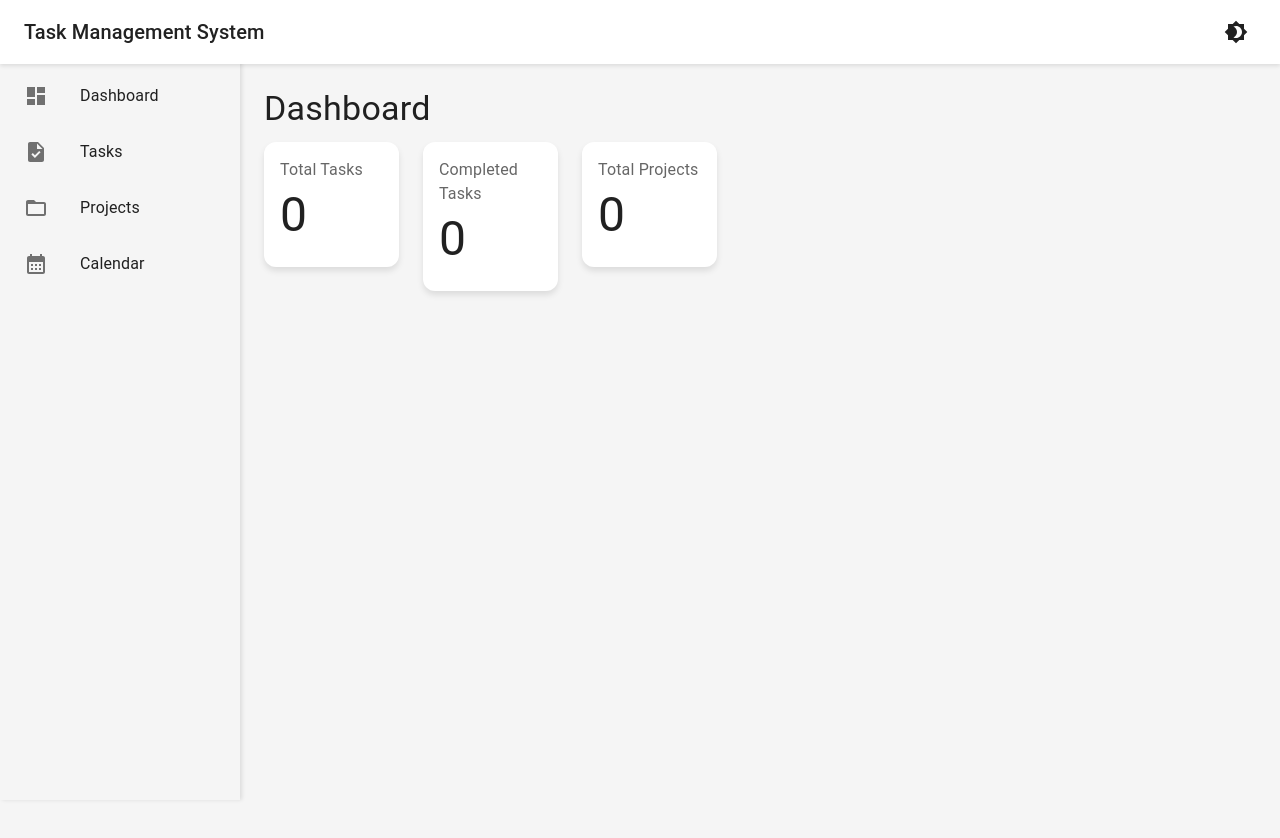
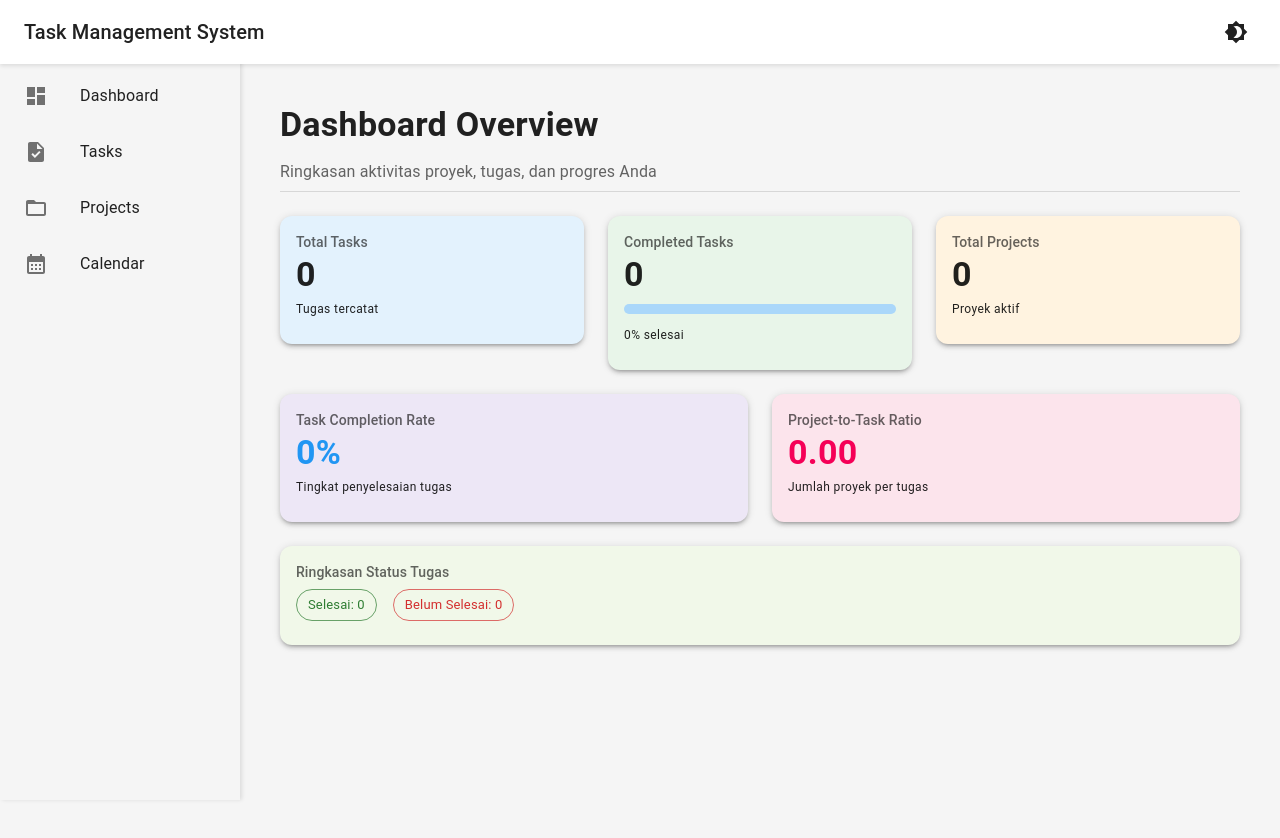
Before and after one commit to diarboy/task-management, a React (Vite) app: page / in a window 1280 px wide. Shown: the top 838 px of the page. Built offline with nearby package versions, Linux system fonts and the light colour scheme; no server answers; the database is empty.

Commit message:
perubahan dashboard dengan progres bar

```diff
--- a/package.json
+++ b/package.json
@@ -12,9 +12,10 @@
   "dependencies": {
     "@emotion/react": "^11.11.3",
     "@emotion/styled": "^11.11.0",
-    "@mui/icons-material": "^5.15.6",
+    "@mui/icons-material": "^5.17.1",
     "@mui/material": "^5.15.6",
     "firebase": "^11.8.1",
+    "framer-motion": "^12.14.0",
     "react": "^19.1.0",
     "react-dom": "^19.1.0",
     "react-router-dom": "^6.21.3",
--- a/src/pages/Dashboard.tsx
+++ b/src/pages/Dashboard.tsx
@@ -6,33 +6,60 @@ import {
   Grid,
   Typography,
   CircularProgress,
+  LinearProgress,
+  Divider,
+  Chip,
+  Stack,
 } from '@mui/material';
 import { collection, getDocs } from 'firebase/firestore';
 import { db } from '../firebase';
 
+interface Stats {
+  totalTasks: number;
+  completedTasks: number;
+  totalProjects: number;
+}
+
 export default function Dashboard() {
-  const [stats, setStats] = useState({
+  const [stats, setStats] = useState<Stats>({
     totalTasks: 0,
     completedTasks: 0,
     totalProjects: 0,
   });
-  const [loading, setLoading] = useState(true);
+
+  const [loading, setLoading] = useState<boolean>(true);
 
   useEffect(() => {
     const fetchStats = async () => {
       const tasksSnapshot = await getDocs(collection(db, 'tasks'));
       const projectsSnapshot = await getDocs(collection(db, 'projects'));
 
+      const completedTasks = tasksSnapshot.docs.filter(doc => doc.data().completed).length;
+
       setStats({
         totalTasks: tasksSnapshot.size,
-        completedTasks: tasksSnapshot.docs.filter(doc => doc.data().completed).length,
+        completedTasks,
         totalProjects: projectsSnapshot.size,
       });
+
       setLoading(false);
     };
 
     fetchStats();
   }, []);
+
+  const formatNumber = (num: number): string =>
+    new Intl.NumberFormat().format(num);
+
+  const progress: number =
+    stats.totalTasks > 0
+      ? Math.round((stats.completedTasks / stats.totalTasks) * 100)
+      : 0;
+
+  const ratio =
+    stats.totalTasks > 0
+      ? (stats.totalProjects / stats.totalTasks).toFixed(2)
+      : '0.00';
 
   if (loading) {
     return (
@@ -43,44 +70,115 @@ export default function Dashboard() {
   }
 
   return (
-    <Box>
-      <Typography variant="h4" gutterBottom>
-        Dashboard
+    <Box p={2}>
+      <Typography variant="h4" fontWeight="bold" gutterBottom>
+        Dashboard Overview
       </Typography>
+      <Typography variant="subtitle1" color="textSecondary" gutterBottom>
+        Ringkasan aktivitas proyek, tugas, dan progres Anda
+      </Typography>
+      <Divider sx={{ mb: 3 }} />
+
       <Grid container spacing={3}>
+        {/* Total Tasks */}
         <Grid item xs={12} sm={4}>
-          <Card>
+          <Card sx={{ backgroundColor: '#e3f2fd', boxShadow: 3 }}>
             <CardContent>
-              <Typography color="textSecondary" gutterBottom>
+              <Typography variant="subtitle2" color="textSecondary">
                 Total Tasks
               </Typography>
-              <Typography variant="h3">
-                {stats.totalTasks}
+              <Typography variant="h4" fontWeight="bold">
+                {formatNumber(stats.totalTasks)}
               </Typography>
+              <Typography variant="caption">Tugas tercatat</Typography>
             </CardContent>
           </Card>
         </Grid>
+
+        {/* Completed Tasks */}
         <Grid item xs={12} sm={4}>
-          <Card>
+          <Card sx={{ backgroundColor: '#e8f5e9', boxShadow: 3 }}>
             <CardContent>
-              <Typography color="textSecondary" gutterBottom>
+              <Typography variant="subtitle2" color="textSecondary">
                 Completed Tasks
               </Typography>
-              <Typography variant="h3">
-                {stats.completedTasks}
+              <Typography variant="h4" fontWeight="bold">
+                {formatNumber(stats.completedTasks)}
               </Typography>
+              <LinearProgress
+                variant="determinate"
+                value={progress}
+                sx={{ height: 10, borderRadius: 5, mt: 1, mb: 1 }}
+              />
+              <Typography variant="caption">{progress}% selesai</Typography>
             </CardContent>
           </Card>
         </Grid>
+
+        {/* Total Projects */}
         <Grid item xs={12} sm={4}>
-          <Card>
+          <Card sx={{ backgroundColor: '#fff3e0', boxShadow: 3 }}>
             <CardContent>
-              <Typography color="textSecondary" gutterBottom>
+              <Typography variant="subtitle2" color="textSecondary">
                 Total Projects
               </Typography>
-              <Typography variant="h3">
-                {stats.totalProjects}
+              <Typography variant="h4" fontWeight="bold">
+                {formatNumber(stats.totalProjects)}
               </Typography>
+              <Typography variant="caption">Proyek aktif</Typography>
+            </CardContent>
+          </Card>
+        </Grid>
+
+        {/* Completion Rate */}
+        <Grid item xs={12} sm={6}>
+          <Card sx={{ backgroundColor: '#ede7f6', boxShadow: 3 }}>
+            <CardContent>
+              <Typography variant="subtitle2" color="textSecondary">
+                Task Completion Rate
+              </Typography>
+              <Typography variant="h4" fontWeight="bold" color="primary">
+                {progress}%
+              </Typography>
+              <Typography variant="caption">Tingkat penyelesaian tugas</Typography>
+            </CardContent>
+          </Card>
+        </Grid>
+
+        {/* Project-to-Task Ratio */}
+        <Grid item xs={12} sm={6}>
+          <Card sx={{ backgroundColor: '#fce4ec', boxShadow: 3 }}>
+            <CardContent>
+              <Typography variant="subtitle2" color="textSecondary">
+                Project-to-Task Ratio
+              </Typography>
+              <Typography variant="h4" fontWeight="bold" color="secondary">
+                {ratio}
+              </Typography>
+              <Typography variant="caption">Jumlah proyek per tugas</Typography>
+            </CardContent>
+          </Card>
+        </Grid>
+
+        {/* Status Ringkasan */}
+        <Grid item xs={12}>
+          <Card sx={{ backgroundColor: '#f1f8e9', boxShadow: 3 }}>
+            <CardContent>
+              <Typography variant="subtitle2" color="textSecondary" gutterBottom>
+                Ringkasan Status Tugas
+              </Typography>
+              <Stack direction="row" spacing={2}>
+                <Chip
+                  label={`Selesai: ${stats.completedTasks}`}
+                  color="success"
+                  variant="outlined"
+                />
+                <Chip
+                  label={`Belum Selesai: ${stats.totalTasks - stats.completedTasks}`}
+                  color="error"
+                  variant="outlined"
+                />
+              </Stack>
             </CardContent>
           </Card>
         </Grid>
```
Also changed, not shown: 1 other file (tests, documents, lock files or other folders).
